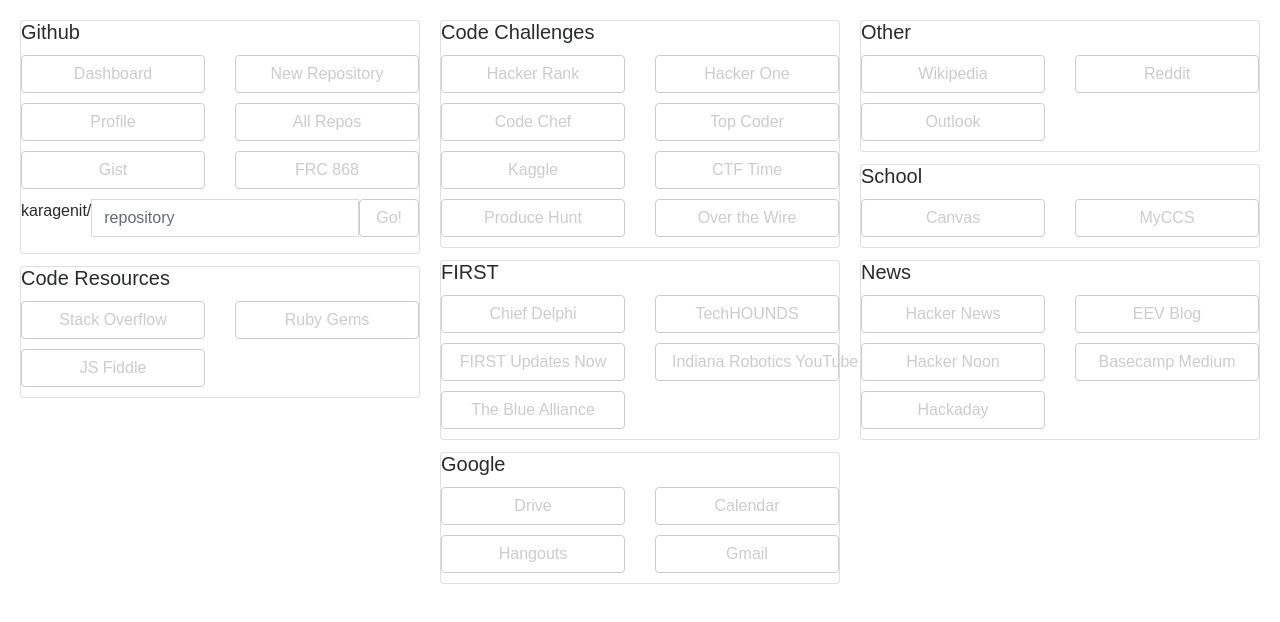
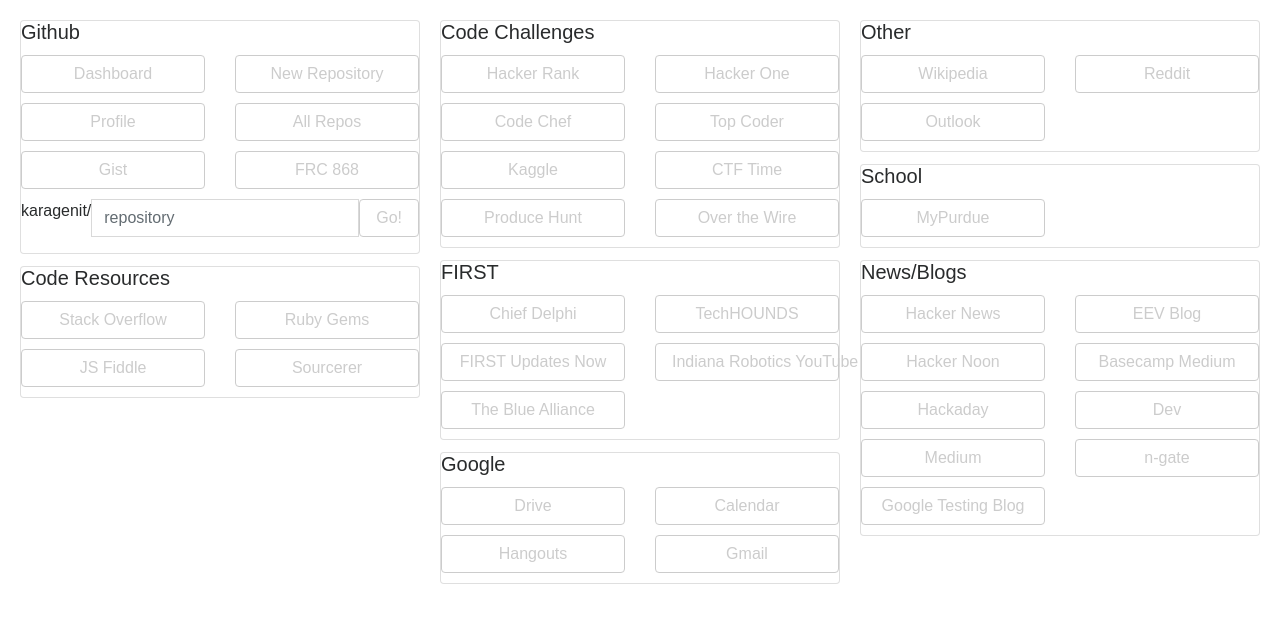
Before and after one commit to karagenit/homepage, a React (Create React App) app: page / in a window 1280 px wide. Shown: the top 622 px of the page. Built offline with nearby package versions, Linux system fonts and the light colour scheme.

Commit message:
Update Links

```diff
--- a/src/data.js
+++ b/src/data.js
@@ -49,6 +49,10 @@
             {
                 name: 'JS Fiddle',
                 url: 'https://jsfiddle.net'
+            },
+            {
+                name: 'Sourcerer',
+                url: 'https://sourcerer.io'
             }
         ]
     },
@@ -156,17 +160,13 @@
         name: 'School',
         links: [
             {
-                name: 'Canvas',
-                url: 'https://carmel.instructure.com'
-            },
-            {
-                name: 'MyCCS',
-                url: 'https://myccs.ccs.k12.in.us'
+                name: 'MyPurdue',
+                url: 'https://wl.mypurdue.purdue.edu'
             }
         ]
     },
     {
-        name: 'News',
+        name: 'News/Blogs',
         links: [
             {
                 name: 'Hacker News',
@@ -187,6 +187,22 @@
             {
                 name: 'Hackaday',
                 url: 'https://hackaday.com'
+            },
+            {
+                name: 'Dev',
+                url: 'https://dev.to'
+            },
+            {
+                name: 'Medium',
+                url: 'https://medium.com/topic/technology'
+            },
+            {
+                name: 'n-gate',
+                url: 'https://n-gate.com'
+            },
+            {
+                name: 'Google Testing Blog',
+                url: 'https://testing.googleblog.com'
             }
         ]
     }
```
